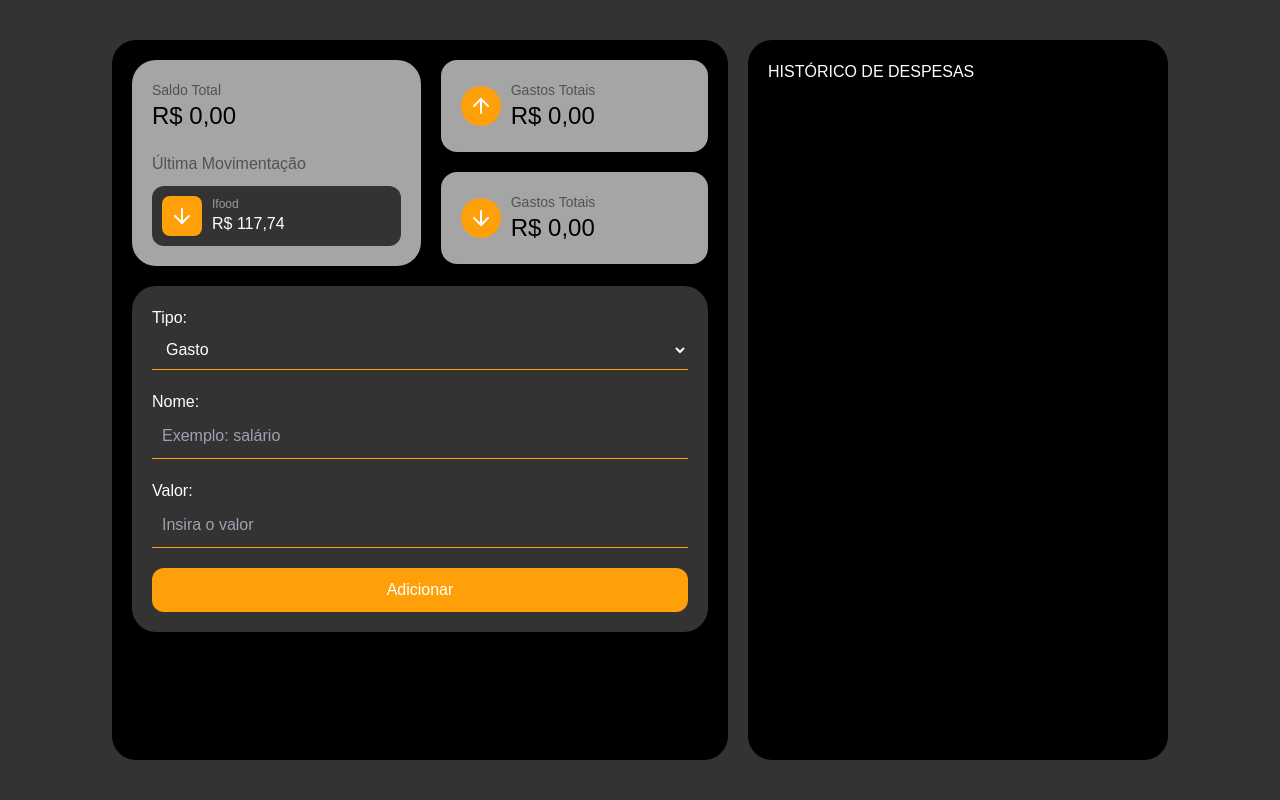
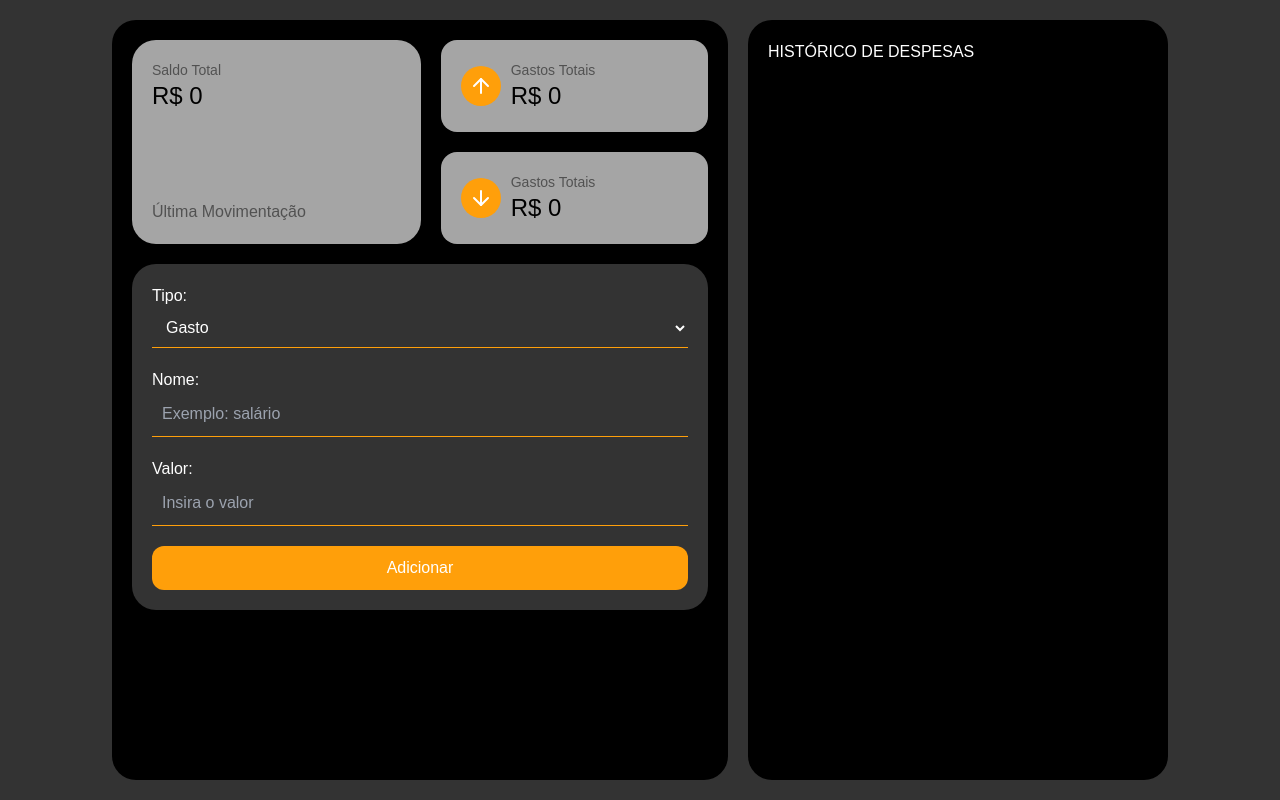
Before and after one commit to arisonfirmino/expense-calculator, a Next.js app: page / in a window 1280 px wide. Built offline with nearby package versions, Linux system fonts and the light colour scheme.

Commit message:
feat: add a function that adds a new expense and updates values

```diff
--- a/app/(home)/page.jsx
+++ b/app/(home)/page.jsx
@@ -1,27 +1,82 @@
+"use client";
+
+import { useState, useEffect } from "react";
+import { v4 as uuidv4 } from "uuid";
 import Container from "../components/container";
 import Balance from "../components/balance";
 import TotalIncomes from "../components/total-incomes";
 import TotalExpenses from "../components/total-expenses";
 import Form from "../components/form";
+import Expense from "../components/expense";
 
 const Home = () => {
+  const [balance, setBalance] = useState(0);
+  const [totalIncomes, setTotalIncomes] = useState(0);
+  const [totalExpenses, setTotalExpenses] = useState(0);
+  const [expenses, setExpenses] = useState([]);
+  const [lastExpense, setLastExpense] = useState(null);
+
+  useEffect(() => {
+    const storedExpenses = localStorage.getItem("expenses");
+    if (storedExpenses) {
+      const parsedExpenses = JSON.parse(storedExpenses);
+      setExpenses(parsedExpenses);
+      setLastExpense(parsedExpenses[parsedExpenses.length - 1]);
+    }
+  }, []);
+
+  useEffect(() => {
+    localStorage.setItem("expenses", JSON.stringify(expenses));
+  }, [expenses]);
+
+  const addExpense = (newExpense) => {
+    newExpense.id = uuidv4();
+
+    newExpense.value = parseFloat(newExpense.value);
+
+    if (newExpense.type === "income") {
+      setBalance(balance + newExpense.value);
+      setTotalIncomes(totalIncomes + newExpense.value);
+    } else if (newExpense.type === "expense") {
+      setBalance(balance - newExpense.value);
+      setTotalExpenses(totalExpenses + newExpense.value);
+    }
+
+    setExpenses([...expenses, newExpense]);
+    setLastExpense(newExpense);
+  };
+
   return (
     <Container>
       <section className="flex min-h-full w-full flex-col items-center gap-5 rounded-3xl bg-black p-5">
         <div className="flex w-full flex-col gap-5 text-black xl:flex-row">
-          <Balance />
+          <Balance balance={balance} lastExpense={lastExpense} />
 
           <div className="flex w-full flex-col gap-5">
-            <TotalIncomes />
-            <TotalExpenses />
+            <TotalIncomes totalIncomes={totalIncomes} />
+            <TotalExpenses totalExpenses={totalExpenses} />
           </div>
         </div>
 
-        <Form />
+        <Form addExpense={addExpense} />
       </section>
 
-      <section className="flex min-h-full w-full flex-col rounded-3xl bg-black p-5 xl:max-w-[420px]">
+      <section className="flex min-h-full w-full flex-col gap-5 rounded-3xl bg-black p-5 xl:max-w-[420px]">
         <h3 className="font-medium uppercase">Histórico de despesas</h3>
+
+        <div className="flex flex-col gap-2.5">
+          {expenses
+            .slice()
+            .reverse()
+            .map((expense) => (
+              <Expense
+                key={expense.id}
+                type={expense.type}
+                name={expense.name}
+                value={expense.value}
+              />
+            ))}
+        </div>
       </section>
     </Container>
   );
--- a/app/components/balance.jsx
+++ b/app/components/balance.jsx
@@ -1,17 +1,17 @@
 import LastExpense from "./last-expense";
 
-const Balance = () => {
+const Balance = ({ balance, lastExpense }) => {
   return (
     <div className="flex w-full flex-col justify-between gap-5 rounded-3xl bg-background p-5">
       <div className="flex flex-col">
         <h3 className="text-sm opacity-50">Saldo Total</h3>
-        <p className="text-2xl font-medium">R$ 0,00</p>
+        <p className="text-2xl font-medium">R$ {balance}</p>
       </div>
 
       <div className="flex flex-col gap-2.5">
         <h3 className="opacity-50">Última Movimentação</h3>
 
-        <LastExpense />
+        {lastExpense && <LastExpense lastExpense={lastExpense} />}
       </div>
     </div>
   );
--- a/app/components/container.jsx
+++ b/app/components/container.jsx
@@ -1,6 +1,6 @@
 const Container = ({ children }) => {
   return (
-    <main className="flex min-h-screen w-full cursor-default flex-col gap-5 bg-main p-5 text-white xl:flex-row xl:px-28 xl:py-10 2xl:px-52">
+    <main className="flex min-h-screen w-full cursor-default flex-col gap-5 bg-main p-5 text-white xl:flex-row xl:px-28 2xl:px-52">
       {children}
     </main>
   );
--- /dev/null
+++ b/app/components/expense.jsx
@@ -0,0 +1,18 @@
+import { ArrowDownIcon, ArrowUpIcon } from "lucide-react";
+
+const Expense = ({ type, name, value }) => {
+  return (
+    <div className="flex items-center gap-2.5 rounded-xl bg-main p-2.5">
+      <div className="flex h-10 w-10 items-center justify-center rounded-lg bg-primary text-white">
+        {type === "income" ? <ArrowUpIcon /> : <ArrowDownIcon />}
+      </div>
+
+      <div>
+        <h3 className="text-xs capitalize opacity-50">{name}</h3>
+        <p className="text-base">R$ {value}</p>
+      </div>
+    </div>
+  );
+};
+
+export default Expense;
--- a/app/components/last-expense.jsx
+++ b/app/components/last-expense.jsx
@@ -1,15 +1,15 @@
-import { ArrowDownIcon } from "lucide-react";
+import { ArrowDownIcon, ArrowUpIcon } from "lucide-react";
 
-const LastExpense = () => {
+const LastExpense = ({ lastExpense }) => {
   return (
     <div className="flex gap-2.5 rounded-xl bg-main p-2.5 text-white">
       <div className="flex h-10 w-10 items-center justify-center rounded-lg bg-primary">
-        <ArrowDownIcon />
+        {lastExpense.type === "income" ? <ArrowUpIcon /> : <ArrowDownIcon />}
       </div>
 
       <div className="flex flex-col">
-        <h3 className="text-xs opacity-50">Ifood</h3>
-        <p className="text-base">R$ 117,74</p>
+        <h3 className="text-xs opacity-50">{lastExpense.name}</h3>
+        <p className="text-base">R$ {lastExpense.value}</p>
       </div>
     </div>
   );
--- a/app/components/name-input.jsx
+++ b/app/components/name-input.jsx
@@ -1,11 +1,12 @@
-const NameInput = () => {
+const NameInput = ({ register, error }) => {
   return (
     <div className="flex flex-col">
       <label className="font-medium">Nome:</label>
       <input
         type="text"
         placeholder="Exemplo: salário"
-        className="border-b border-solid border-primary bg-transparent p-2.5 outline-none"
+        {...register}
+        className={`border-b border-solid bg-transparent p-2.5 outline-none ${error ? "border-red-600" : "border-primary"}`}
       />
     </div>
   );
--- a/app/components/total-expenses.jsx
+++ b/app/components/total-expenses.jsx
@@ -1,6 +1,6 @@
 import { ArrowDownIcon } from "lucide-react";
 
-const TotalExpenses = () => {
+const TotalExpenses = ({ totalExpenses }) => {
   return (
     <div className="flex items-center gap-2.5 rounded-2xl bg-background p-5">
       <div className="flex h-10 w-10 items-center justify-center rounded-full bg-primary text-white">
@@ -9,7 +9,7 @@ const TotalExpenses = () => {
 
       <div className="flex flex-col">
         <h3 className="text-sm opacity-50">Gastos Totais</h3>
-        <p className="text-2xl font-medium">R$ 0,00</p>
+        <p className="text-2xl font-medium">R$ {totalExpenses}</p>
       </div>
     </div>
   );
--- a/app/components/total-incomes.jsx
+++ b/app/components/total-incomes.jsx
@@ -1,6 +1,6 @@
 import { ArrowUpIcon } from "lucide-react";
 
-const TotalIncomes = () => {
+const TotalIncomes = ({ totalIncomes }) => {
   return (
     <div className="flex items-center gap-2.5 rounded-2xl bg-background p-5">
       <div className="flex h-10 w-10 items-center justify-center rounded-full bg-primary text-white">
@@ -9,7 +9,7 @@ const TotalIncomes = () => {
 
       <div className="flex flex-col">
         <h3 className="text-sm opacity-50">Gastos Totais</h3>
-        <p className="text-2xl font-medium">R$ 0,00</p>
+        <p className="text-2xl font-medium">R$ {totalIncomes}</p>
       </div>
     </div>
   );
--- a/app/components/type-input.jsx
+++ b/app/components/type-input.jsx
@@ -1,9 +1,10 @@
-const TypeInput = () => {
+const TypeInput = ({ register }) => {
   return (
     <div className="flex flex-col">
       <label className="font-medium">Tipo:</label>
       <select
         name="type"
+        {...register}
         className="border-b border-solid border-primary bg-transparent p-2.5 outline-none"
       >
         <option value="expense" className="text-black">
--- a/app/components/value-input.jsx
+++ b/app/components/value-input.jsx
@@ -1,11 +1,12 @@
-const ValueInput = () => {
+const ValueInput = ({ register, error }) => {
   return (
     <div className="flex flex-col">
       <label className="font-medium">Valor:</label>
       <input
         type="number"
         placeholder="Insira o valor"
-        className="border-b border-solid border-primary bg-transparent p-2.5 outline-none"
+        {...register}
+        className={`border-b border-solid bg-transparent p-2.5 outline-none ${error ? "border-red-600" : "border-primary"}`}
       />
     </div>
   );
--- a/package.json
+++ b/package.json
@@ -9,10 +9,14 @@
     "lint": "next lint"
   },
   "dependencies": {
+    "@hookform/resolvers": "^3.3.4",
     "lucide-react": "^0.378.0",
     "next": "14.2.3",
     "react": "^18",
-    "react-dom": "^18"
+    "react-dom": "^18",
+    "react-hook-form": "^7.51.4",
+    "uuid": "^9.0.1",
+    "yup": "^1.4.0"
   },
   "devDependencies": {
     "eslint": "^8",
```
Also changed, not shown: app/components/form.jsx (+39 -5 lines), 1 other file (tests, documents, lock files or other folders).
